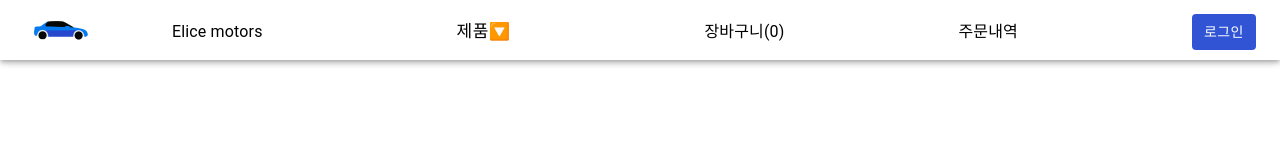
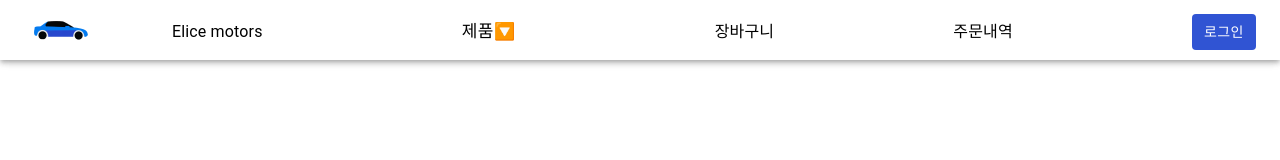
Before and after one commit to Elice-motors/Elice-motors-front, a React (Create React App) app: page /login in a window 1280 px wide. Shown: the top 160 px of the page. Built offline with nearby package versions, Linux system fonts and the light colour scheme.

Commit message:
feat: 로그아웃 시에  indexedDB 초기화

```diff
--- a/src/components/common/Header.js
+++ b/src/components/common/Header.js
@@ -11,6 +11,7 @@ import {
 import { Link, useNavigate } from "react-router-dom";
 import { deepOrange } from "@mui/material/colors";
 import { logout } from "../../lib/api";
+import { useLocalForage } from "../../LocalForageContext";
 
 const Header = () => {
   const [productAnchorEl, setProductAnchorEl] = useState(null);
@@ -18,6 +19,8 @@ const Header = () => {
   const productOpen = Boolean(productAnchorEl);
   const userInfoOpen = Boolean(userInfoAnchorEl);
   const navigate = useNavigate();
+  const { clear } = useLocalForage();
+
   const handleProductClick = (event) => {
     setProductAnchorEl(event.currentTarget);
   };
@@ -46,7 +49,7 @@ const Header = () => {
       if (response.status === 204) {
         localStorage.removeItem("accessToken");
         localStorage.removeItem("shortId");
-        navigate("/");
+        clear().then(() => navigate("/"));
       }
     } catch (e) {
       throw new Error("실패");
@@ -105,7 +108,7 @@ const Header = () => {
           </div>
           <Typography variant="subtitle1">
             <Link style={{ textDecoration: "none", color: "black" }} to="/cart">
-              장바구니(0)
+              장바구니
             </Link>
           </Typography>
           <Typography variant="subtitle1">
```
